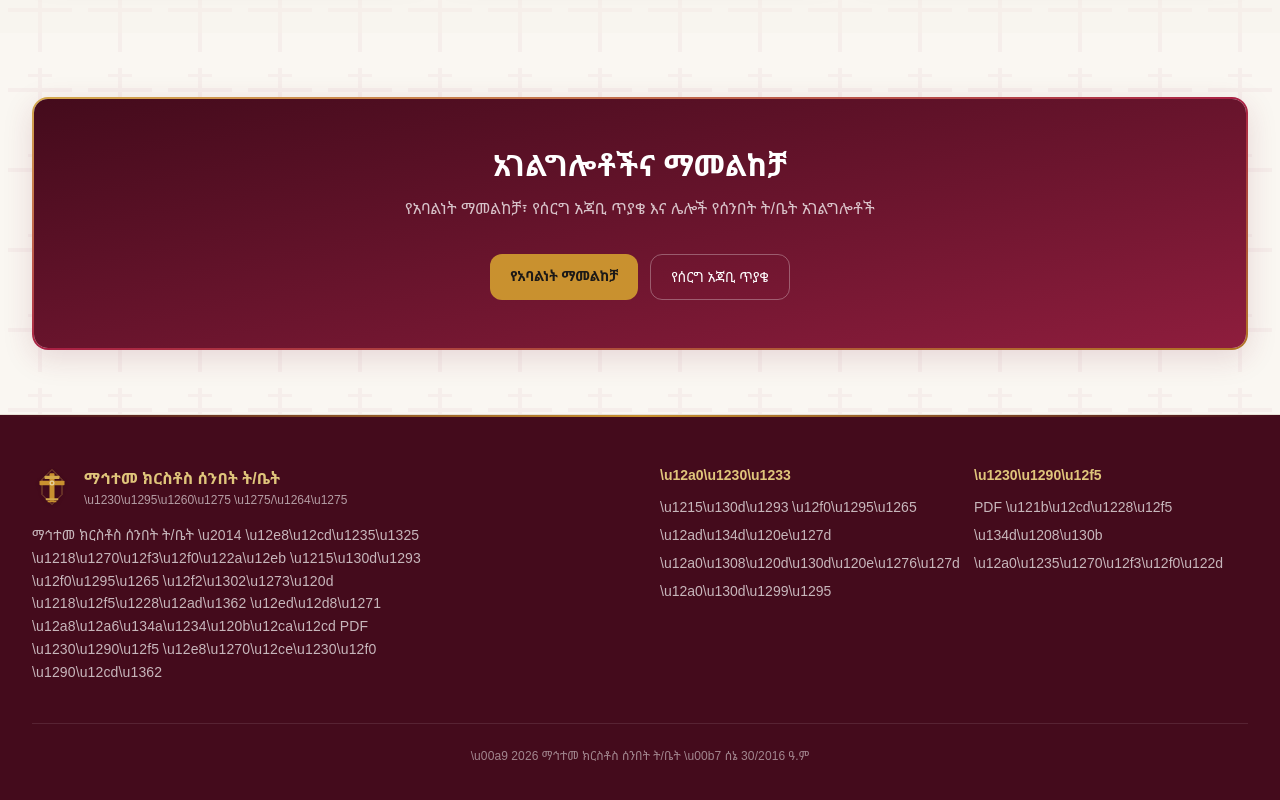
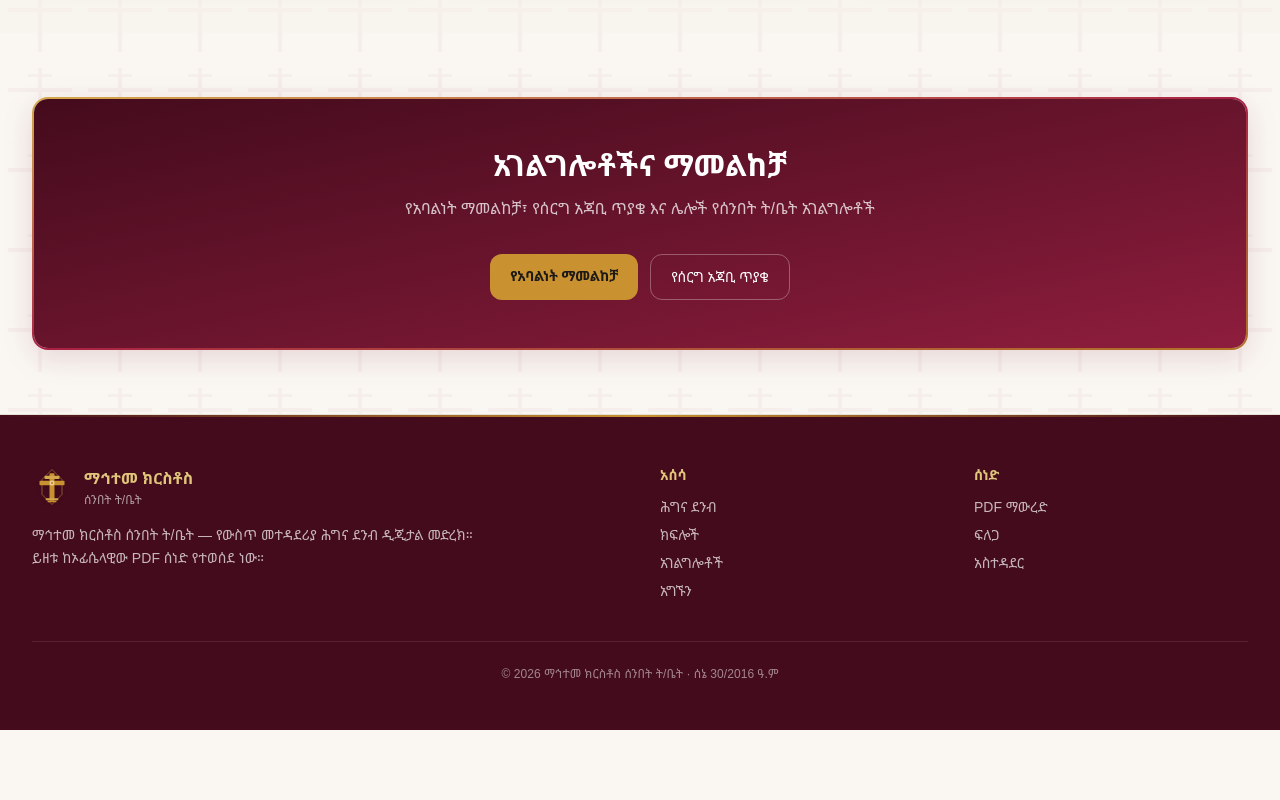
Before and after one commit to Menelik2/Church, a Next.js app: page / in a window 1280 px wide. Shown: the part 1367-2167 px from the top of the page. After the commit the page ends 2097 px from the top, so only its background shows below. Built offline with nearby package versions, Linux system fonts and the light colour scheme.

Commit message:
Footer: Amharic labels + Ethiopian cross

```diff
--- a/src/components/layout/Footer.tsx
+++ b/src/components/layout/Footer.tsx
@@ -13,36 +13,68 @@ export function Footer() {
               <EthiopianCross size={40} animate={false} gold />
               <div>
                 <p className="font-bold amharic text-[var(--color-gold-300)]">
-                  {DOCUMENT_META.organization_am}
+                  ማኅተመ ክርስቶስ
                 </p>
-                <p className="text-xs text-white/60">\u1230\u1295\u1260\u1275 \u1275/\u1264\u1275</p>
+                <p className="text-xs text-white/60">ሰንበት ት/ቤት</p>
               </div>
             </div>
             <p className="text-sm text-white/70 amharic max-w-md leading-relaxed">
-              {DOCUMENT_META.organization_am} \u2014 \u12e8\u12cd\u1235\u1325 \u1218\u1270\u12f3\u12f0\u122a\u12eb \u1215\u130d\u1293 \u12f0\u1295\u1265 \u12f2\u1302\u1273\u120d \u1218\u12f5\u1228\u12ad\u1362
-              \u12ed\u12d8\u1271 \u12a8\u12a6\u134a\u1234\u120b\u12ca\u12cd PDF \u1230\u1290\u12f5 \u12e8\u1270\u12ce\u1230\u12f0 \u1290\u12cd\u1362
+              {DOCUMENT_META.organization_am} — የውስጥ መተዳደሪያ ሕግና ደንብ ዲጂታል መድረክ።
+              ይዘቱ ከኦፊሴላዊው PDF ሰነድ የተወሰደ ነው።
             </p>
           </div>
           <div>
-            <h3 className="text-sm font-semibold text-[var(--color-gold-300)] mb-3">\u12a0\u1230\u1233</h3>
+            <h3 className="text-sm font-semibold text-[var(--color-gold-300)] mb-3">
+              አሰሳ
+            </h3>
             <ul className="space-y-2 text-sm text-white/70">
-              <li><Link href="/rules" className="hover:text-[var(--color-gold-200)]">\u1215\u130d\u1293 \u12f0\u1295\u1265</Link></li>
-              <li><Link href="/departments" className="hover:text-[var(--color-gold-200)]">\u12ad\u134d\u120e\u127d</Link></li>
-              <li><Link href="/services" className="hover:text-[var(--color-gold-200)]">\u12a0\u1308\u120d\u130d\u120e\u1276\u127d</Link></li>
-              <li><Link href="/contact" className="hover:text-[var(--color-gold-200)]">\u12a0\u130d\u1299\u1295</Link></li>
+              <li>
+                <Link href="/rules" className="hover:text-[var(--color-gold-200)]">
+                  ሕግና ደንብ
+                </Link>
+              </li>
+              <li>
+                <Link href="/departments" className="hover:text-[var(--color-gold-200)]">
+                  ክፍሎች
+                </Link>
+              </li>
+              <li>
+                <Link href="/services" className="hover:text-[var(--color-gold-200)]">
+                  አገልግሎቶች
+                </Link>
+              </li>
+              <li>
+                <Link href="/contact" className="hover:text-[var(--color-gold-200)]">
+                  አግኙን
+                </Link>
+              </li>
             </ul>
           </div>
           <div>
-            <h3 className="text-sm font-semibold text-[var(--color-gold-300)] mb-3">\u1230\u1290\u12f5</h3>
+            <h3 className="text-sm font-semibold text-[var(--color-gold-300)] mb-3">
+              ሰነድ
+            </h3>
             <ul className="space-y-2 text-sm text-white/70">
-              <li><Link href="/pdf" className="hover:text-[var(--color-gold-200)]">PDF \u121b\u12cd\u1228\u12f5</Link></li>
-              <li><Link href="/search" className="hover:text-[var(--color-gold-200)]">\u134d\u1208\u130b</Link></li>
-              <li><Link href="/admin" className="hover:text-[var(--color-gold-200)]">\u12a0\u1235\u1270\u12f3\u12f0\u122d</Link></li>
+              <li>
+                <Link href="/pdf" className="hover:text-[var(--color-gold-200)]">
+                  PDF ማውረድ
+                </Link>
+              </li>
+              <li>
+                <Link href="/search" className="hover:text-[var(--color-gold-200)]">
+                  ፍለጋ
+                </Link>
+              </li>
+              <li>
+                <Link href="/admin" className="hover:text-[var(--color-gold-200)]">
+                  አስተዳደር
+                </Link>
+              </li>
             </ul>
           </div>
         </div>
         <div className="mt-10 pt-6 border-t border-white/10 text-center text-xs text-white/50 amharic">
-          \u00a9 {new Date().getFullYear()} {DOCUMENT_META.organization_am} \u00b7{" "}
+          © {new Date().getFullYear()} {DOCUMENT_META.organization_am} ·{" "}
           {DOCUMENT_META.revision_date_am}
         </div>
       </div>
```
